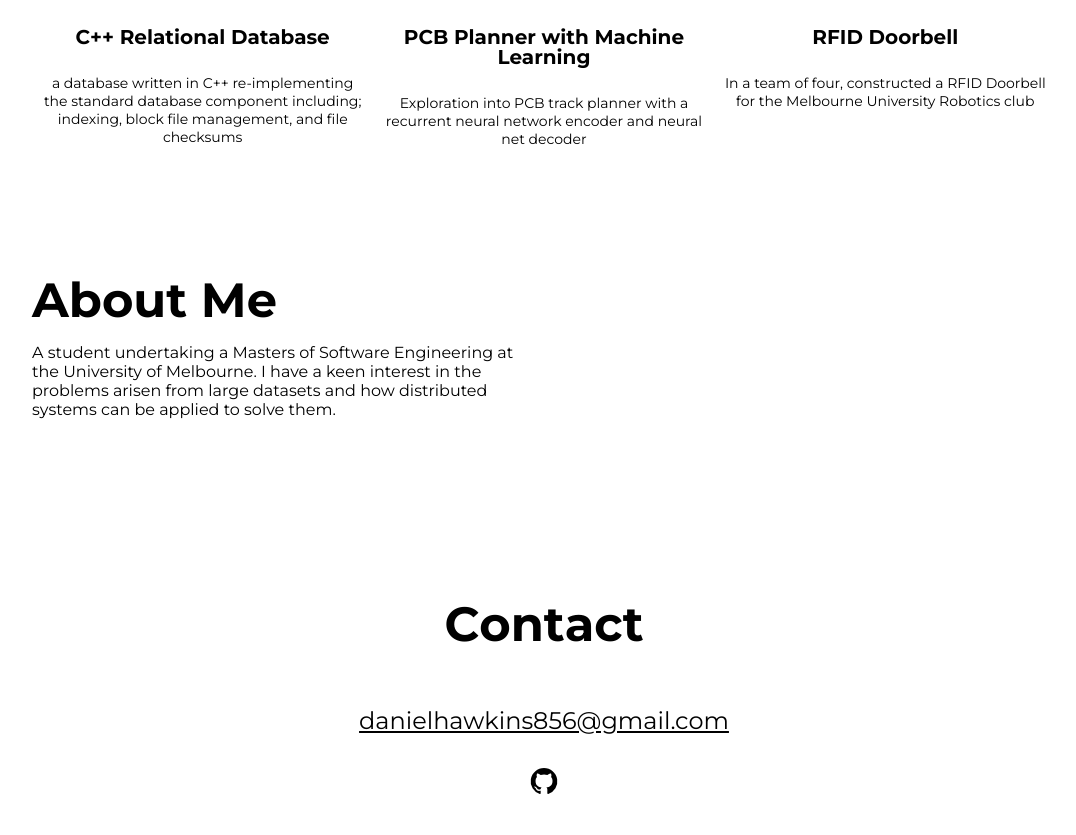
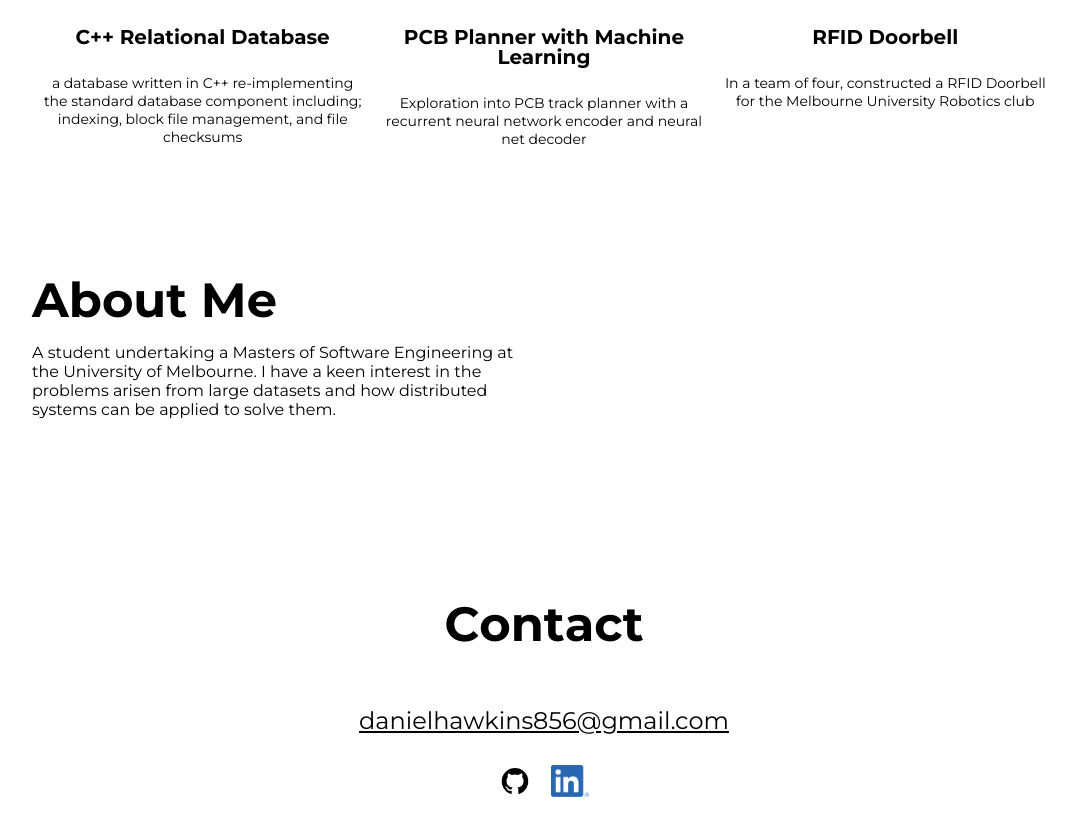
Before and after one commit to dimpdash/portfolio, a Gatsby site: page / in a window 1280 px wide. Shown: the part 721-1556 px from the top of the page, without its empty margins (96-1172 px from the left). Built offline with nearby package versions, Linux system fonts and the light colour scheme; Gatsby itself is replaced by a stand-in of ours.

Commit message:
added linkedin

```diff
--- a/src/yourdata.js
+++ b/src/yourdata.js
@@ -8,6 +8,7 @@ import codeIcon from "./images/code.svg"
 
 // Social Icon
 import githubIcon from "./images/github.svg"
+import linkedinIcon from "./images/linkedin.png"
 import codepenIcon from "./images/codepen.svg"
 import dribbbleIcon from "./images/dribbble.svg"
 import instagramIcon from "./images/instagram.svg"
@@ -130,6 +131,7 @@ export default {
   social: [
     // Add Or Remove The Link Accordingly
     { img: githubIcon, url: "https://github.com/dimpdash" },
+    { img: linkedinIcon, url: "https://www.linkedin.com/in/daniel-hawkins-melbourne"}
   ],
 
   // End Contact Section ---------------
```
Also changed, not shown: src/images/linkedin.png (added).
